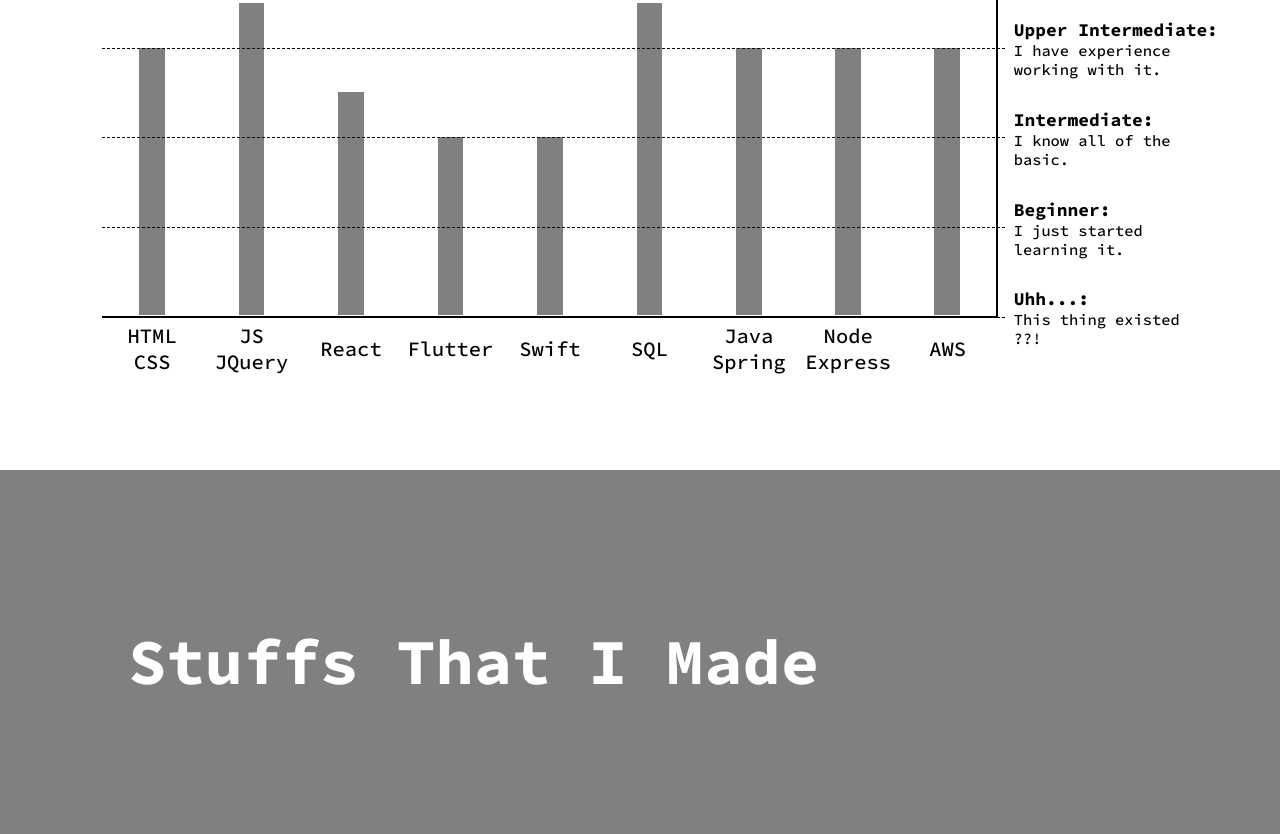
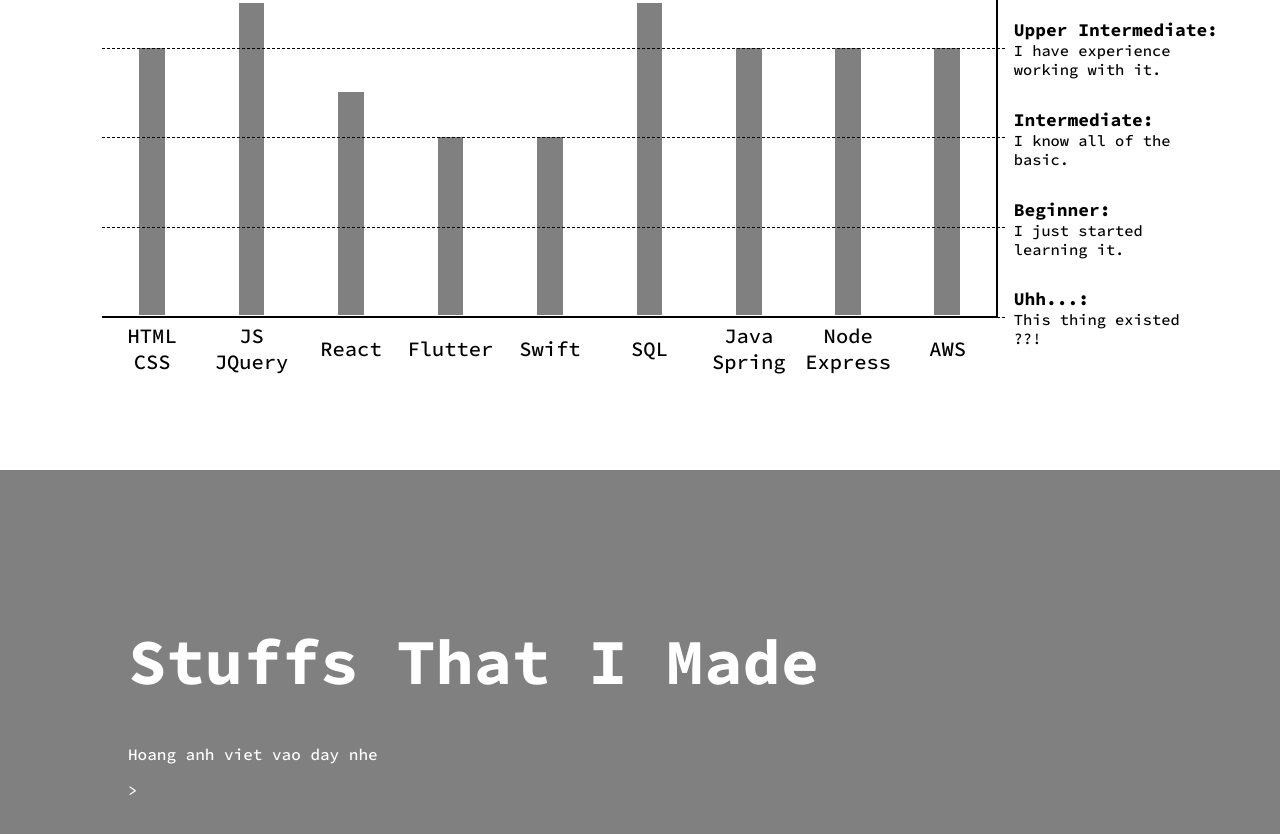
Before and after one commit to Mai-Quang-Linh/myPortfolio, a website: page dist/index.html in a window 1280 px wide. Shown: the part 1910-2744 px from the top of the page. Drawn offline with nearby package versions, Linux system fonts and the light colour scheme.

Commit message:
add a tag

```diff
--- a/dist/index.html
+++ b/dist/index.html
@@ -89,7 +89,7 @@
             </div>
             <div id="projects" class="projects">
                 <h1>Stuffs That I Made</h1>
-
+                <p> Hoang anh viet vao day nhe</p>>
             </div>
         </div>
     </div>
```
